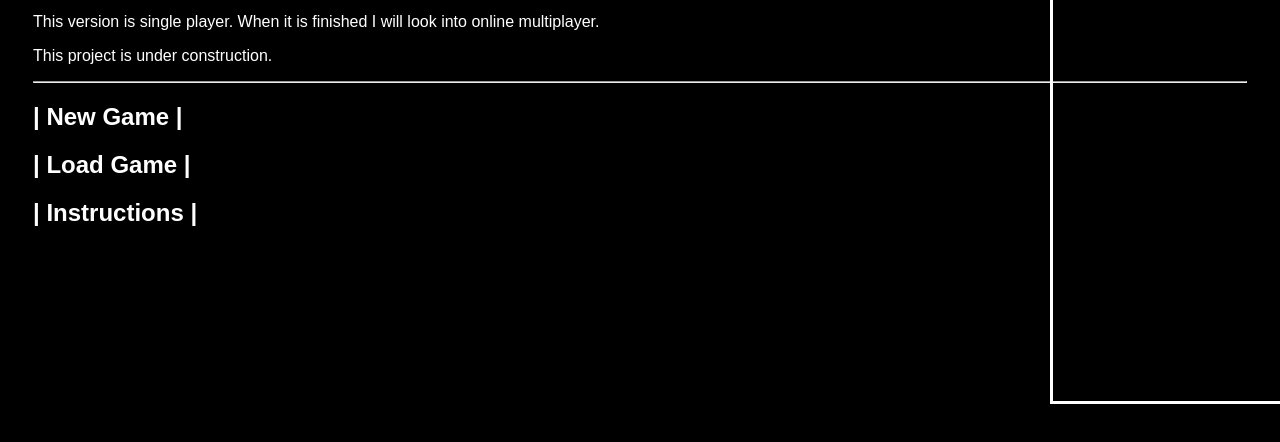
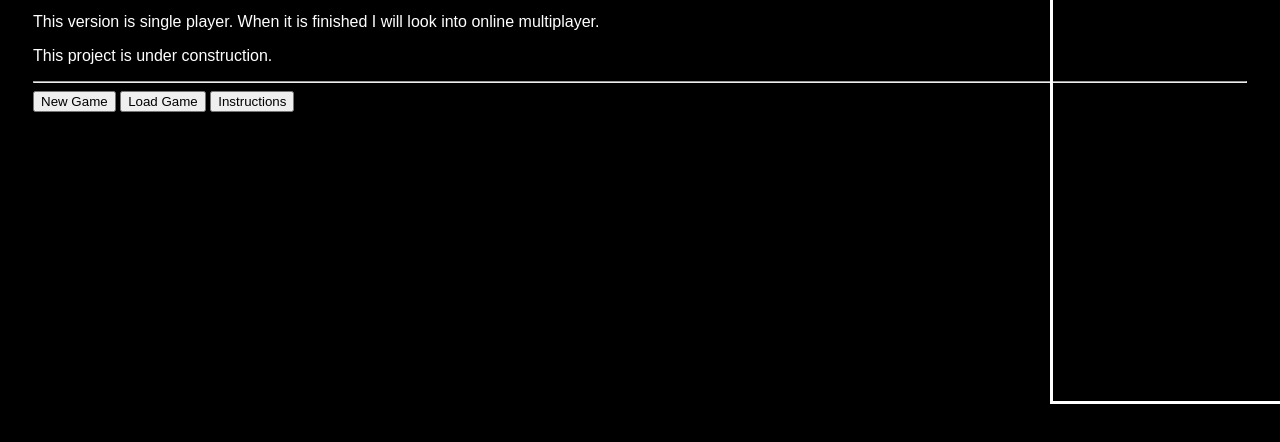
Before and after one commit to Robyn00Dawson/DeepSpace, a plain HTML site: page index.html in a window 1280 px wide. Shown: the part 122-564 px from the top of the page. Drawn offline with Linux system fonts and the light colour scheme.

Commit message:
Update index.html

```diff
--- a/index.html
+++ b/index.html
@@ -16,9 +16,9 @@
     <p>This version is single player. When it is finished I will look into online multiplayer.</p>
     <p>This project is under construction.</p>
     <hr>
-    <h2 onclick='resetTheGame();'>| New Game |</h2>
-    <h2 onclick='showLoad();'>| Load Game |</h2>
-    <h2 onclick='showInstructions();'>| Instructions |</h2>
+    <input type="submit" value="New Game" onclick='resetTheGame();' width='150' height='50'>
+    <input type="submit" value="Load Game" onclick='showLoad();' width='150' height='50'>
+    <input type="submit" value="Instructions" onclick='showInstructions();' width='150' height='50'>
   </section>
 
   <section id='loadScreen' display='none'> </section>
```
